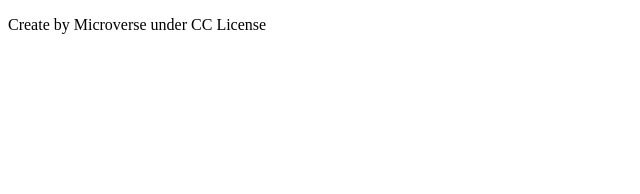
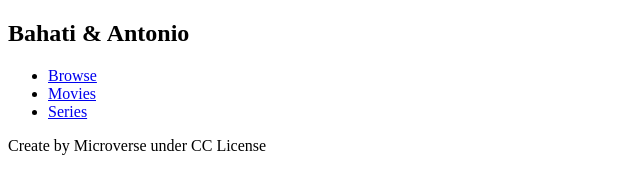
Before and after one commit to ANTOINE1128/MovieMagnet, a website: page src/index.html in a window 1280 px wide. Shown: the whole page, without its empty margins (0-640 px from the left). Drawn offline with Linux system fonts and the light colour scheme.

Commit message:
Add header

```diff
--- a/src/index.html
+++ b/src/index.html
@@ -11,15 +11,42 @@
 
 <body>
 
+    <header>
+        <div class="container">
 
+            <nav>
+                <div class="logo">
+                    <h1>Bahati & Antonio</h1>
+                </div>
+
+                <ul>
+                    <li>
+                        <span><a href="index.html" class="active">Browse</a>
+                        </span>
+                    </li>
+                    <li>
+                        <span><a href="#">Movies</a>
+                        </span>
+                    </li>
+                    <li>
+                        <span><a href="#">Series</a>
+                        </span>
+                    </li>
+                </ul>
+
+            </nav>
+        </div>
+
+    </header>
     <main>
         <div class="container">
             <div class="movies-banners">
             </div>
         </div>
     </main>
+
     <footer>
-        <p>Create by Microverse under CC License</p>
+        <p> Create by  Microverse under CC License</p>
     </footer>
     <div id="popup-modal"></div>
 
```
